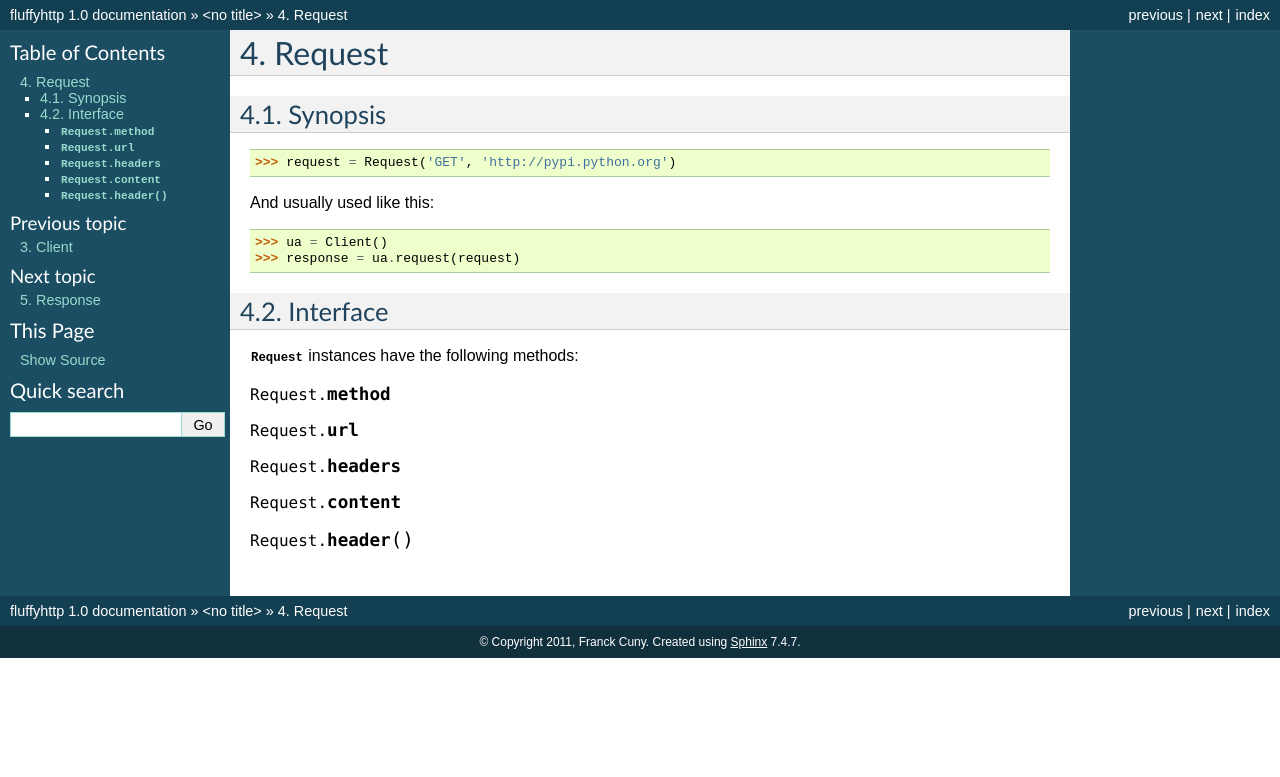
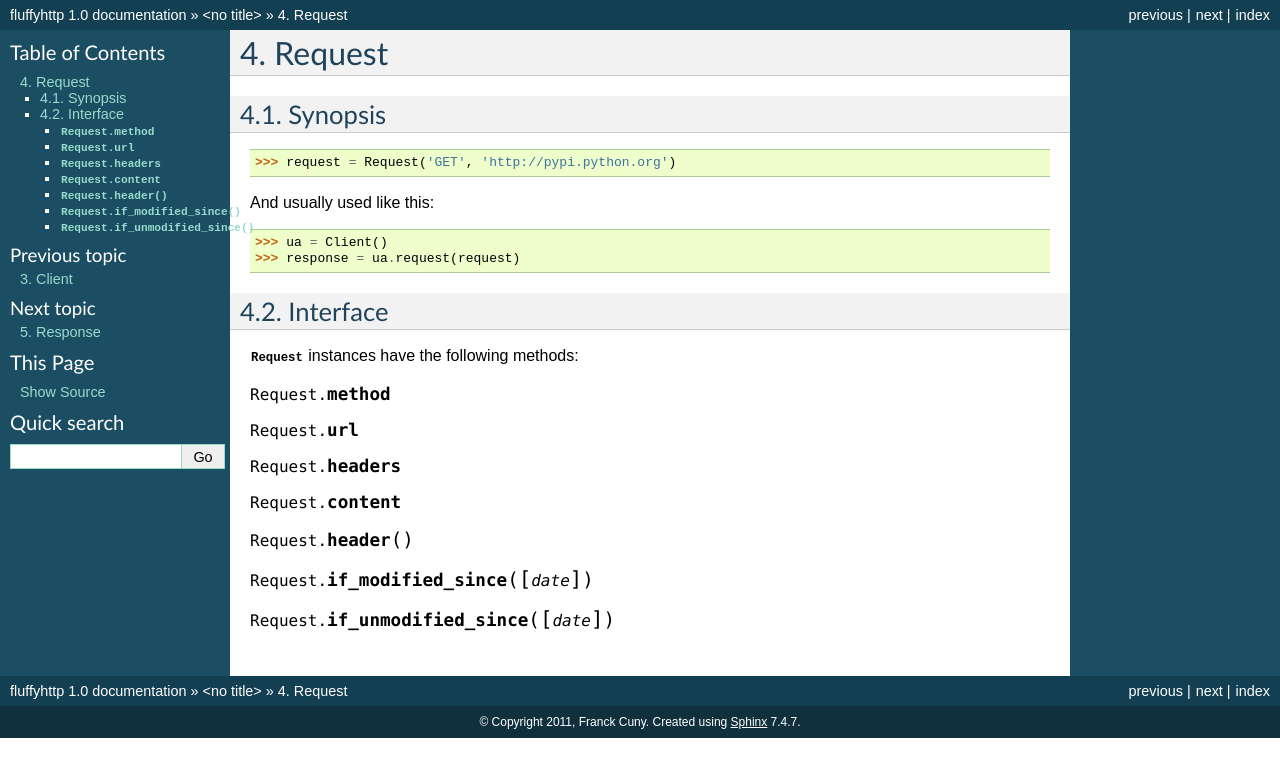
Before and after one commit to samv/fluffyhttp, a Sphinx documentation site: the page built from docs/request.rst, in a window 1280 px wide. Shown: the top 777 px of the page. Built offline with Sphinx 7.4.7, drawn with Linux system fonts in a browser that asks for light colours.

Commit message:
update docs

```diff
--- a/docs/request.rst
+++ b/docs/request.rst
@@ -29,3 +29,7 @@ Interface
 .. attribute:: Request.content
 
 .. method:: Request.header()
+
+.. method:: Request.if_modified_since([date])
+
+.. method:: Request.if_unmodified_since([date])
```
Also changed, not shown: docs/response.rst (+6 -6 lines).
